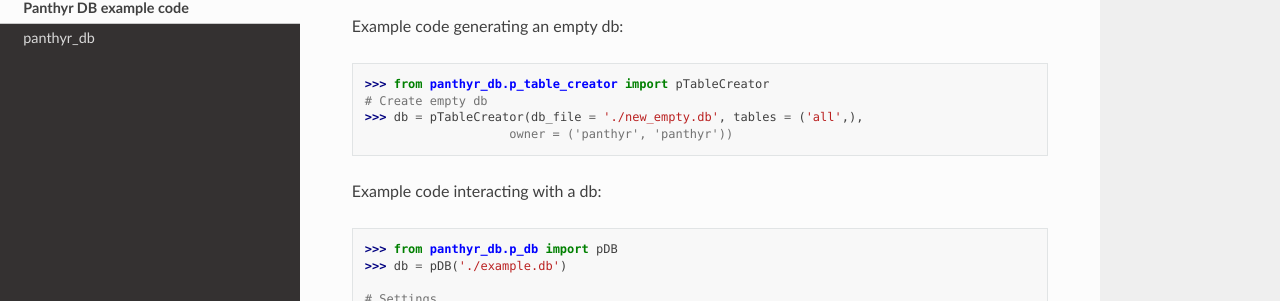
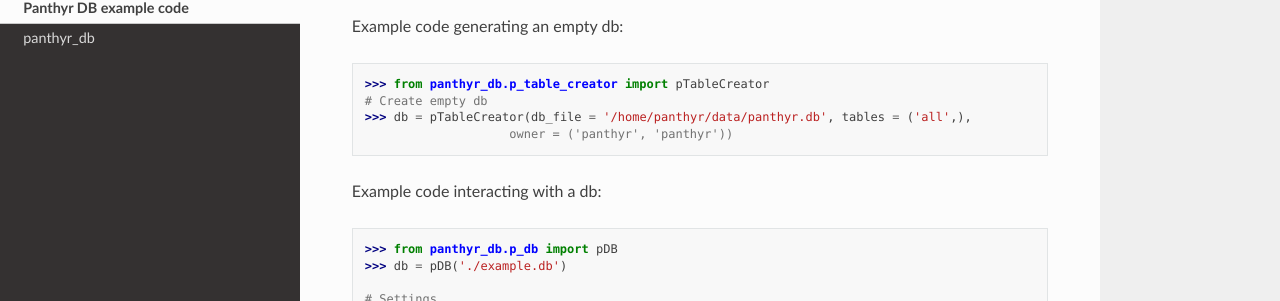
Before and after one commit to Panthyr/panthyr_db, a Sphinx documentation site: the page built from docs/source/usage.rst, in a window 1280 px wide and 1310 px high. Shown: the part 145-446 px from the top of the window. Built offline with Sphinx 7.4.7 and the Read the Docs theme 2.0.0, drawn with Linux system fonts in a browser that asks for light colours.

Commit message:
Correct path for new user

```diff
--- a/docs/source/usage.rst
+++ b/docs/source/usage.rst
@@ -8,7 +8,7 @@ Example code generating an empty db:
 
     >>> from panthyr_db.p_table_creator import pTableCreator
     # Create empty db
-    >>> db = pTableCreator(db_file = './new_empty.db', tables = ('all',),
+    >>> db = pTableCreator(db_file = '/home/panthyr/data/panthyr.db', tables = ('all',),
                         owner = ('panthyr', 'panthyr'))
 
 
```
